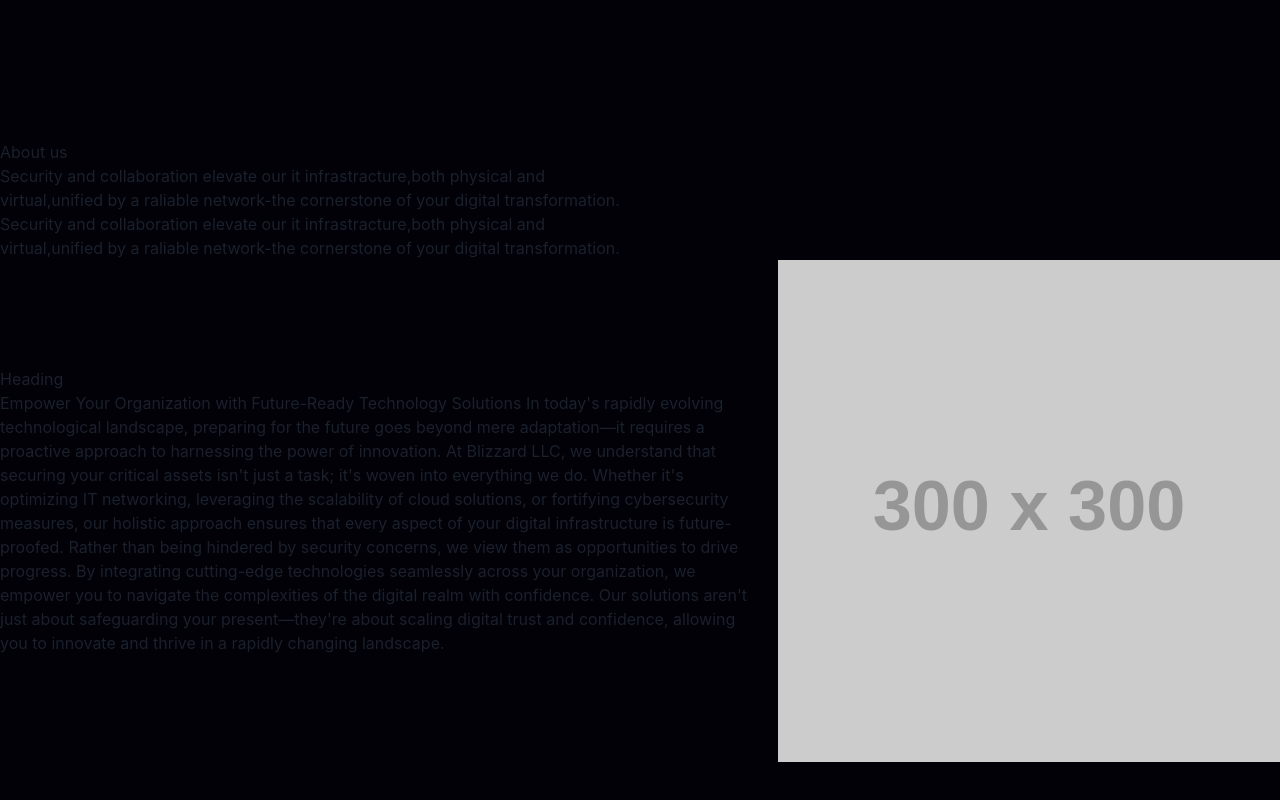
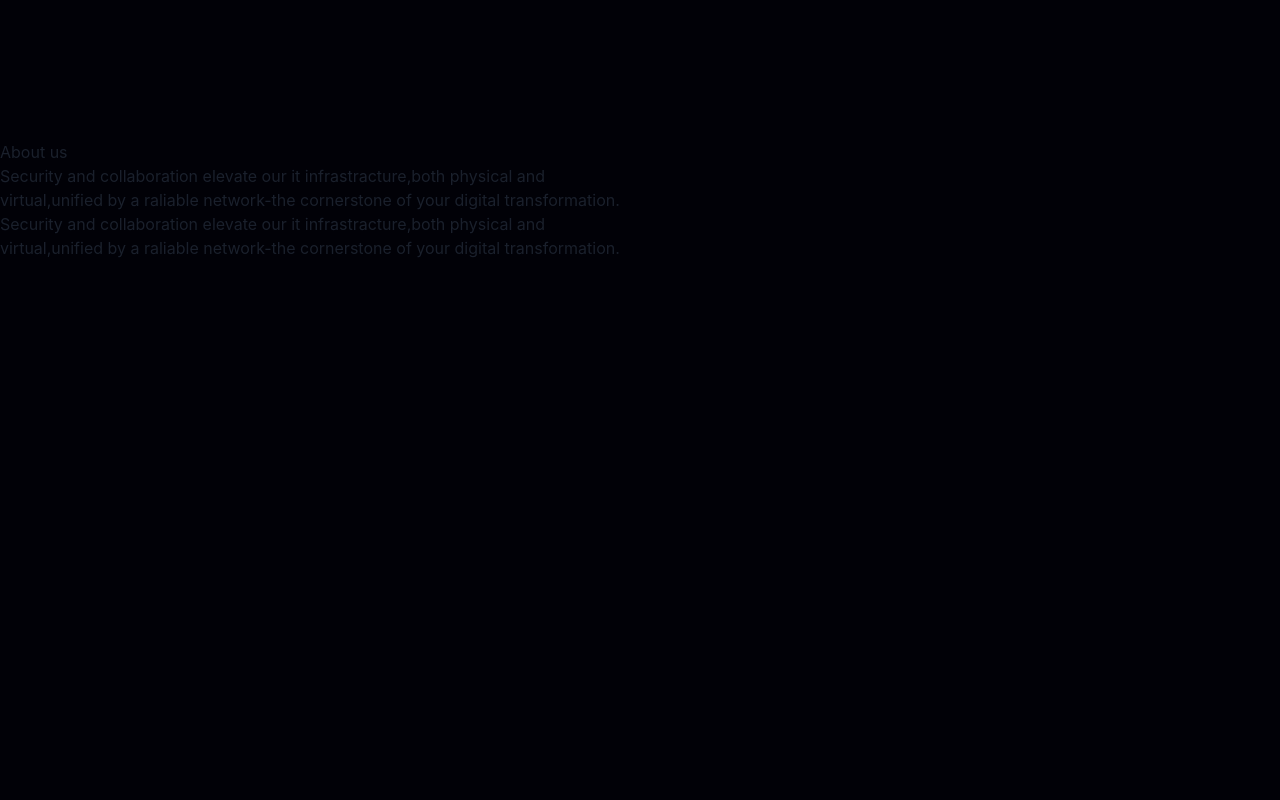
Before and after one commit to erestinabytyqi/blizzard-app, a Gatsby site: page / in a window 1280 px wide. Shown: the part 2128-2928 px from the top of the page. Built offline with nearby package versions, Linux system fonts and the light colour scheme; Gatsby itself is replaced by a stand-in of ours; placeholder pictures from the web are drawn by us.

Commit message:
Updated 11062024

```diff
--- a/src/components/AboutUs.js
+++ b/src/components/AboutUs.js
@@ -11,8 +11,6 @@ function AboutUs() {
             virtual,unified by a raliable network-the cornerstone of your digital transformation.<br/>
             Security and collaboration elevate our it infrastracture,both physical and<br/>
             virtual,unified by a raliable network-the cornerstone of your digital transformation.
-
-
         </p>
 
     </div>
--- a/src/pages/index.js
+++ b/src/pages/index.js
@@ -36,7 +36,7 @@ const IndexPage = () => {
       {/* <div className="hero-short"></div> */}
       <div className="about_us" id="about">
         <AboutUs />
-        <AboutUsCardComponent className="mt-6" />
+
       </div>
       <div className="hero-short"></div>
       <div className="technologies" id="tech">
```
Also changed, not shown: src/components/cardcomponents/AboutUsCardComponent.js (indentation only).
